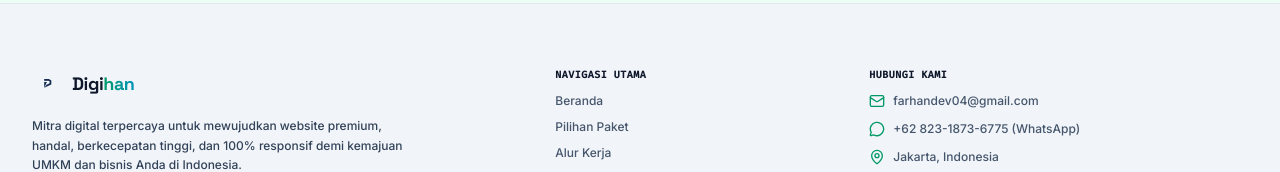
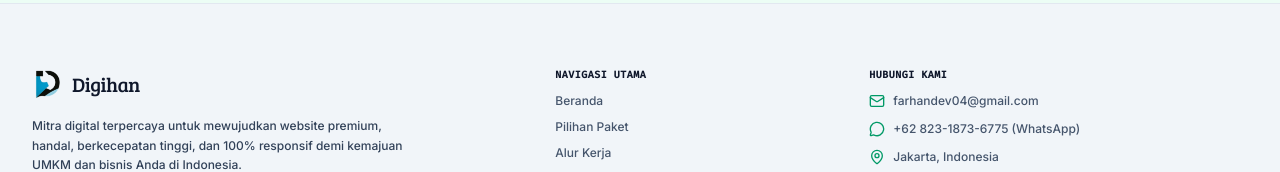
Before and after one commit to farhandev04/digihan, a React (Vite) app: page / in a window 1280 px wide. Shown: the part 3505-3677 px from the top of the page. Built offline with nearby package versions, Linux system fonts and the light colour scheme.

Commit message:
Perubahan logo dan teks

```diff
--- a/src/components/Footer.tsx
+++ b/src/components/Footer.tsx
@@ -20,9 +20,10 @@ export default function Footer({ onChangeTab }: FooterProps) {
           <div className="md:col-span-5 space-y-4">
             <div className="flex items-center cursor-pointer group" onClick={() => { onChangeTab('home'); handleScrollToTop(); }}>
               <img src="/logo.png" alt="Logo Digihan" width="32" height="32" loading="lazy" className="h-8 w-auto mr-2" />
-              <span className="font-display text-lg font-bold tracking-tight text-slate-900">
-                Digi<span className="bg-gradient-to-r from-emerald-600 to-cyan-600 bg-clip-text text-transparent">han</span>
-              </span>
+              <span style={{fontFamily:"'Bree Serif',serif"}} className="font-display text-xl font-medium tracking-tight text-slate-900">
+              Digihan
+              {/* <span className="bg-gradient-to-r from-emerald-600 to-cyan-600 bg-clip-text text-transparent">han</span> */}
+            </span>
             </div>
             <p className="text-xs text-slate-700 max-w-sm leading-relaxed font-medium">
               Mitra digital terpercaya untuk mewujudkan website premium, handal, berkecepatan tinggi, dan 100% responsif demi kemajuan UMKM dan bisnis Anda di Indonesia.
--- a/src/components/Navbar.tsx
+++ b/src/components/Navbar.tsx
@@ -38,7 +38,7 @@ export default function Navbar({ activeTab, onChangeTab }: NavbarProps) {
             onClick={() => handleTabChange('home')}
             id="nav-logo"
           >
-            <img src="/logo.png" alt="Logo Digihan"className="h-10 w-10 object-contain mr-1" />
+            <img src="/logo.png" alt="Logo Digihan"className="h-8 w-8 object-contain mr-1" />
             <span style={{fontFamily:"'Bree Serif',serif"}} className="font-display text-xl font-medium tracking-tight text-slate-900">
               Digihan
               {/* <span className="bg-gradient-to-r from-emerald-600 to-cyan-600 bg-clip-text text-transparent">han</span> */}
```
Also changed, not shown: public/logo.png, src/assets/logo.png (deleted).
